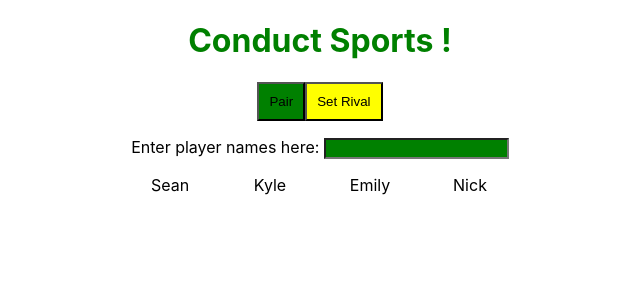
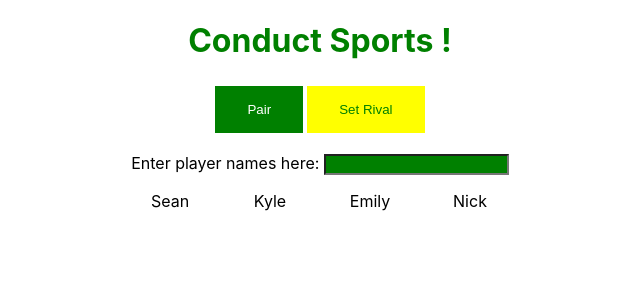
Before and after one commit to raviteja8k/conduct-sport-app, a React (Create React App) app: page / in a window 1280 px wide. Shown: the top 300 px of the page, without its empty margins (320-960 px from the left). Built offline with nearby package versions, Linux system fonts and the light colour scheme.

Commit message:
reset pairs if a player is removed

```diff
--- a/src/App.js
+++ b/src/App.js
@@ -23,7 +23,7 @@ class App extends Component {
   deleteItem = (indexKey) => {
     const newPlayers2 = [...this.state.playerNames];
     newPlayers2.splice(indexKey, 1);
-    this.setState({playerNames: newPlayers2});
+    this.setState({playerNames: newPlayers2, pairs: []});
   }
 
   pairPlayers = () => {
@@ -67,7 +67,7 @@ class App extends Component {
         </div>
 
         <div className={styles.Block}>
-         {this.state.displayBlock? <h2>..and the pairs are..</h2>: null}
+         {this.state.pairs.length>=1? <h2>..and the pairs are..</h2>: null}
           {this.state.pairs.map((npairs, pairId) =>
             <Pairs pairNames={npairs} key={pairId}/>
           )
--- a/src/app.module.css
+++ b/src/app.module.css
@@ -11,6 +11,12 @@
 .greenButton{
   padding: 10px;
   background-color: green;
+  border: none;
+  color: white;
+  padding: 16px 32px;
+  text-decoration: none;
+  margin: 4px 2px;
+  cursor: pointer;
 }
 
 .greenButton:hover{
@@ -21,11 +27,18 @@
 .yellowButton{
   padding: 10px;
   background-color: yellow;
+  border: none;
+  color: green;
+  padding: 16px 32px;
+  text-decoration: none;
+  margin: 4px 2px;
+  cursor: pointer;
 }
 
 .yellowButton:hover{
   background-color: grey;
   cursor: pointer;
+  color: #fff;
 }
 
 .h1{
```
